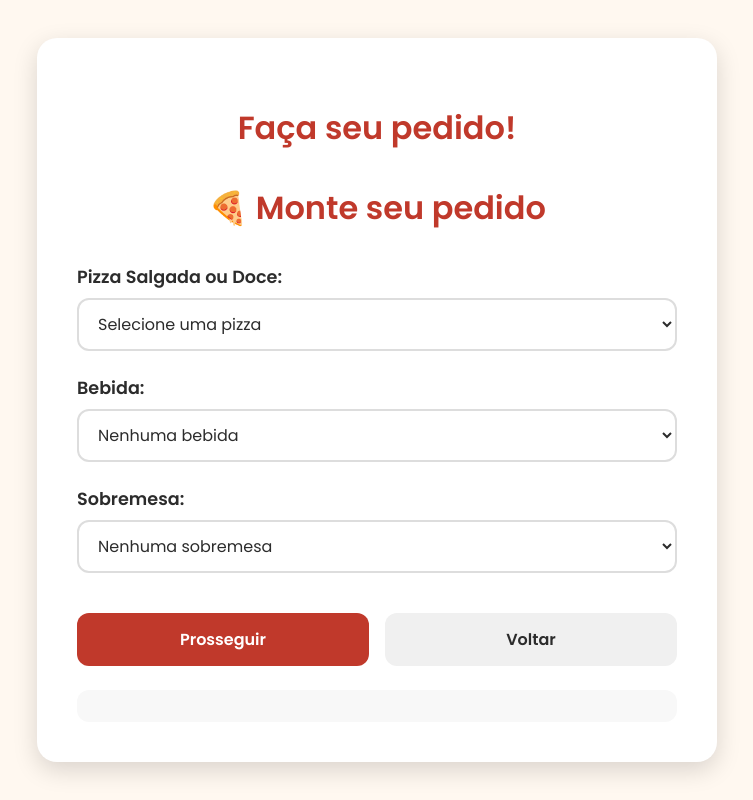
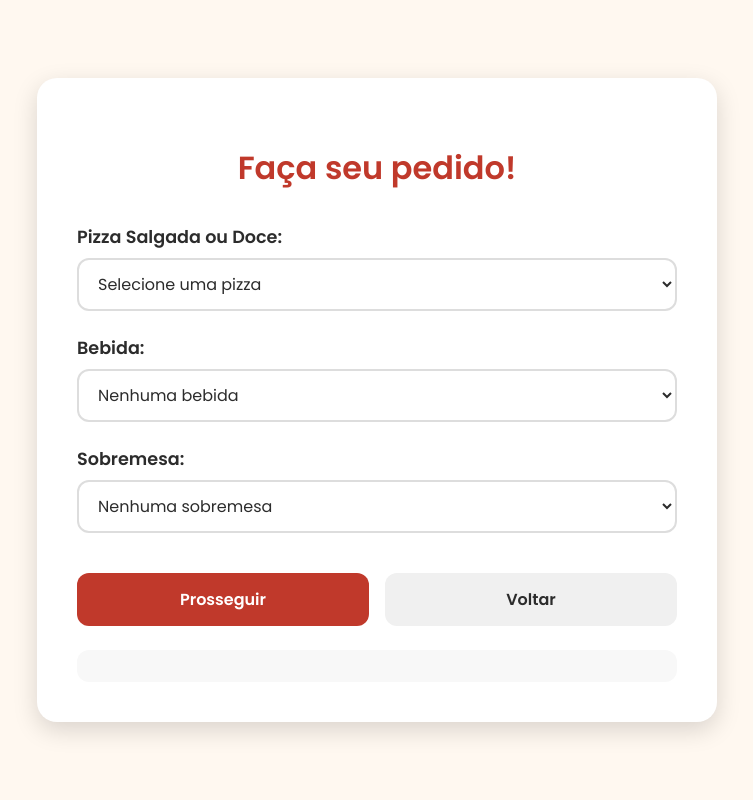
Before and after one commit to higorjulio/projeto-pizzaria, a plain HTML site: page pedido.html in a window 1280 px wide. Shown: the whole page, without its empty margins (263-1016 px from the left). Drawn offline with Linux system fonts and the light colour scheme.

Commit message:
correções de bugs nas paginas de index e pedido

```diff
--- a/pedido.html
+++ b/pedido.html
@@ -11,8 +11,6 @@
   <section class="menu-section">
 
     <h2>Faça seu pedido!</h2>
-
-    <h2>🍕 Monte seu pedido</h2>
 
     <form id="pedido-form" action="entrega.html" target="_blank">
       <div class="campo">
```
